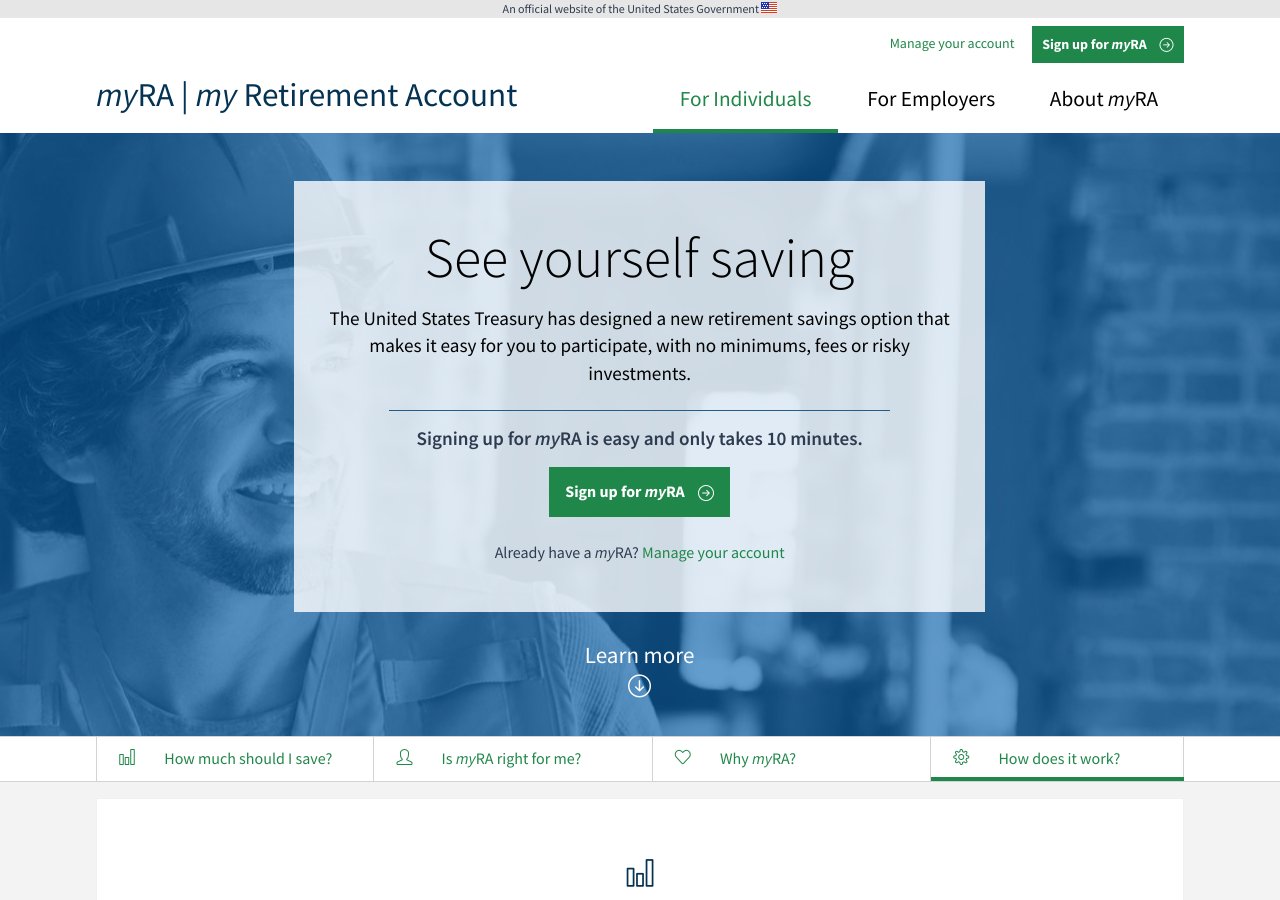
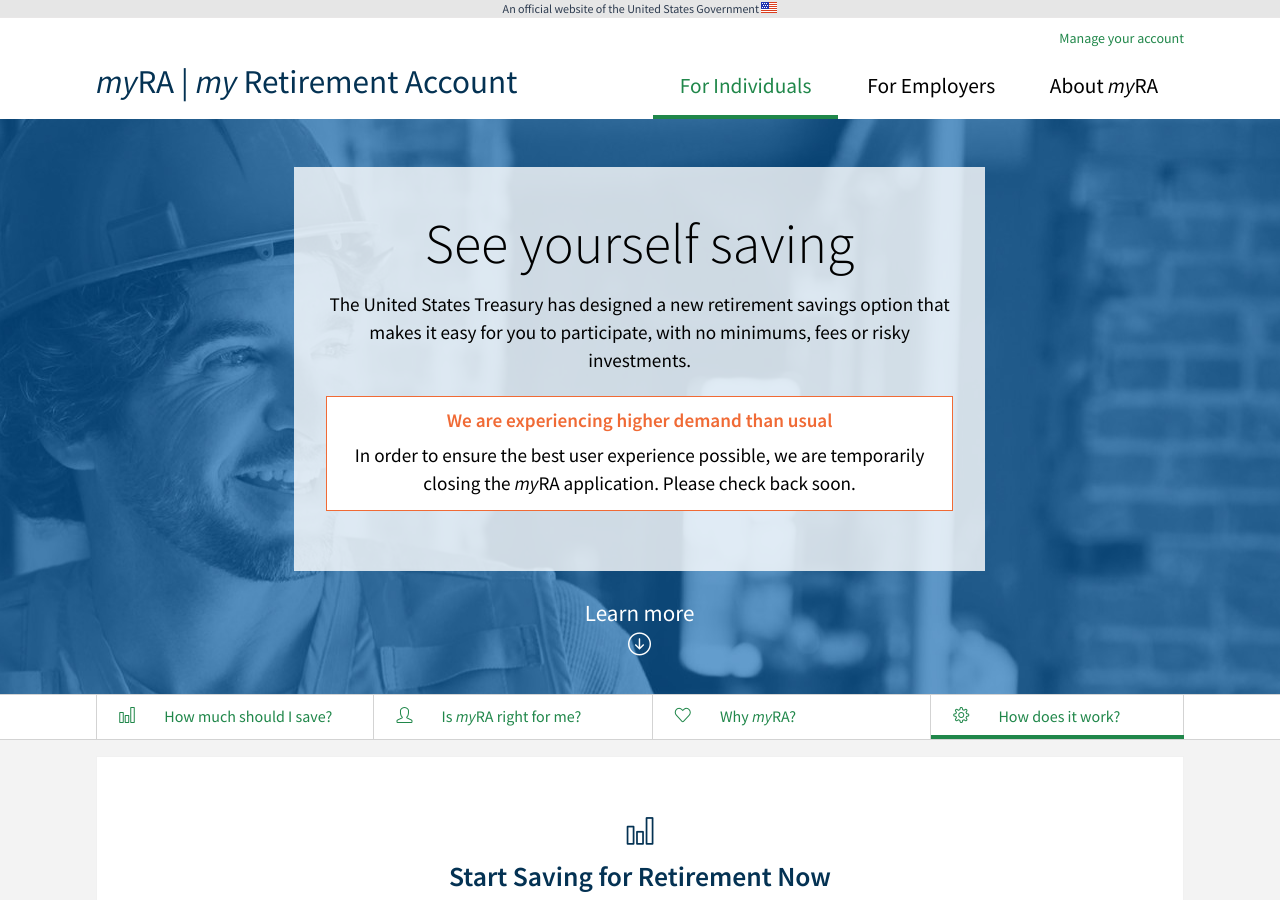
Before and after one commit to 18F/myra, a Jekyll site: the page built from individuals/index.html, in a window 1280 px wide and 900 px high. Built offline with Jekyll 4.4.1, drawn with Linux system fonts in a browser that asks for light colours; some of the changed text lies outside the part shown.

Commit message:
Replacing all sign up instances w/ msg

```diff
--- a/_includes/header.html
+++ b/_includes/header.html
@@ -18,9 +18,6 @@
       <nav class="top-bar">
         <ul class="account-nav" role="menubar">
           <li role="menuitem"><a disabled class="manage-link modal-trigger" data-modal="manage-modal" tabindex="0">Manage your account</a></li>
-          <li role="menuitem">
-            <a disabled class="button signup-button-small modal-trigger" data-modal="signup-modal" tabindex="0" title="The account creation process requires JavaScript. Please enable JavaScript to continue.">Sign up for <span class="myra">myRA</span> <i class="icon-arrow-right"></i></a>
-          </li>
         </ul>
       </nav>
 
--- a/_includes/individual-signup.html
+++ b/_includes/individual-signup.html
@@ -1,18 +1,6 @@
 <section class="call-to-action" role="region" aria-labelledby="call-to-action-heading">
   <div class="container">
-    <h2 id="call-to-action-heading">Start saving today</h2>
-    <div class="cta-intro">
-      <p class="lead-text">Signing up for <span class="myra">myRA</span> is easy and only takes 10 minutes.</p>
-    </div>
-    <a disabled class="button signup-button modal-trigger" data-modal="signup-modal" title="The account creation process requires JavaScript. Please enable JavaScript to continue.">Sign up for <span class="myra">myRA</span> <i class="icon-arrow-right"></i></a>
-    <div class="account-signin">
-      <span>Already have a <span class="myra">myRA</span>?</span>
-      <p><a disabled class="manage-link modal-trigger" data-modal="manage-modal">Manage your account</a></p>
-    </div>
-
-    <hr>
     <h3><a href="{{ site.baseurl }}/individuals/resources">Check out additional resources &raquo;</a></h3>
-
   </div>
 
 </section>
--- a/_includes/individual-steps.html
+++ b/_includes/individual-steps.html
@@ -10,7 +10,6 @@
         <div class="step-content">
           <h3 class="numbered-heading"><span class="numbered-heading-number">1.</span><span class="numbered-heading-title">Sign up for <span class="myra">myRA</span></span></h3>
           <p>First, you will open your <span class="myra">myRA</span> account by providing your information online or by phone &mdash; it will take about 10 minutes.</p>
-          <p><a disabled class="modal-trigger" data-modal="signup-modal" title="The account creation process requires JavaScript. Please enable JavaScript to continue.">Click here to get started <i class="icon-arrow-right"></i></a></p>
         </div>
       </div>
       <div class="step">
--- a/about/index.html
+++ b/about/index.html
@@ -33,7 +33,7 @@
 <p>Individuals can open an account at no cost and in a matter of minutes. There are three simple steps to saving with <span class="myra">myRA</span>:</p>
 <p>
   <ul>
-    <li>1. Open a <span class="myra">myRA</span> account: <a disabled class="modal-trigger" data-modal="signup-modal" title="The account creation process requires JavaScript. Please enable JavaScript to continue.">Click here to get started <i class="icon-arrow-right"></i></a></li>
+    <li>1. Open a <span class="myra">myRA</span> account.</li>
     <li>2. Start funding the account by submitting a direct deposit authorization to their employer</li>
     <li>3. Set up online management for the account during signup, or <a disabled class="manage-link modal-trigger" data-modal="manage-modal">click here to manage your account</a></li>
   </ul>
--- a/individuals/index.html
+++ b/individuals/index.html
@@ -11,21 +11,9 @@
         <div class="inner-headline">
           <span class="display">See yourself saving</span>
           <p class="lead-text">The United States Treasury has designed a new retirement savings option that makes it easy for you to participate, with no minimums, fees or risky investments.</p>
-          <hr>
-          <h4>Signing up for <span class="myra">myRA</span> is easy and only takes 10 minutes.</h4>
-          <noscript>
-            <div class="no-js-warning">
-              <div class="flash-alert">
-                <strong>The account creation process requires JavaScript</strong>
-                <p>Please enable JavaScript in your browser in order to open a <span class="myra">myRA</span> account.</p>
-                <p>Or you can call 1-855-406-6972 to set up your account over the phone.</p>
-              </div>
-            </div>
-          </noscript>
-          <a disabled class="button signup-button modal-trigger" data-modal="signup-modal" title="The account creation process requires JavaScript. Please enable JavaScript to continue.">Sign up for <span class="myra">myRA</span> <i class="icon-arrow-right"></i></a>
-          <div class="account-signin">
-            <span>Already have a <span class="myra">myRA</span>?</span>
-            <a disabled class="manage-link modal-trigger" data-modal="manage-modal" href="#">Manage your account</a>
+          <div class="flash-notice">
+            <h4>We are experiencing higher demand than usual</h4>
+            <p class="lead-text">In order to ensure the best user experience possible, we are temporarily closing the <span class="myra">myRA</span> application. Please check back soon.</p>
           </div>
         </div>
       </div>
--- a/individuals/payroll-direct-deposit-information.html
+++ b/individuals/payroll-direct-deposit-information.html
@@ -36,7 +36,7 @@
   </div>
   <div id="eligibility-success" class="eligibility-chunk eligibility-result" aria-hidden="true">
     <h4>Great! You're all good to go</h4>
-    <a class="button modal-trigger" data-modal="signup-modal" href="#">Sign up for <span class="myra">myRA</span> <i class="icon-arrow-right"></i></a>
+    <p><strong>We are experiencing higher demand than usual</strong>. In order to ensure the best user experience possible, we are temporarily closing the <span class="myra">myRA</span> application. Please check back soon.</p>
   </div>
   <div id="ineligible" class="eligibility-chunk eligibility-result" aria-hidden="true">
     <h4>Thank you for your interest in saving with <span class="myra">myRA</span></h4>
```
